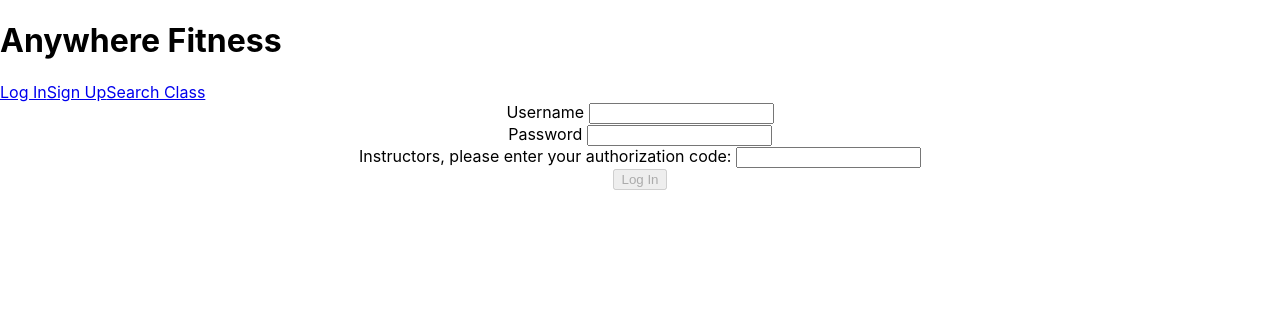
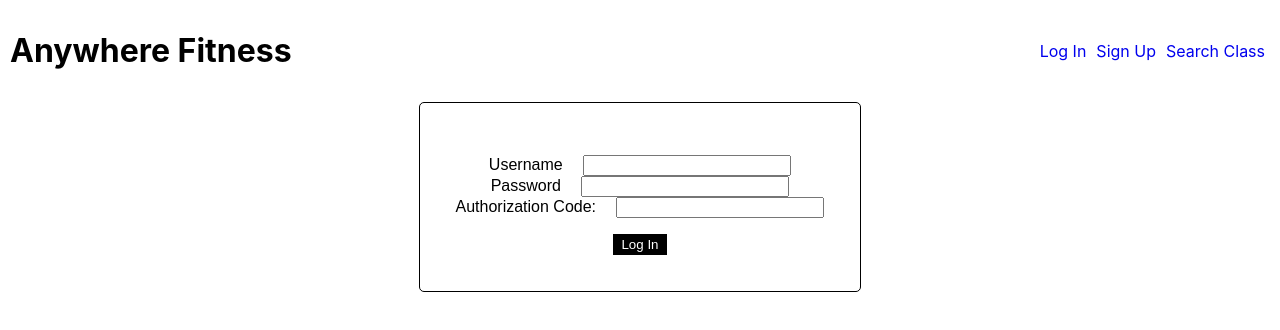
Before and after one commit to TT133-Anywhere-Fitness/Front-End, a React (Create React App) app: page / in a window 1280 px wide. Shown: the top 330 px of the page. Built offline with nearby package versions, Linux system fonts and the light colour scheme.

Commit message:
styling skeleton

```diff
--- a/src/App.css
+++ b/src/App.css
@@ -1,5 +1,12 @@
 .App {
   text-align: center;
+  width: 100%;
+  height: 100%;
+  margin: 0;
+  padding: 0;
+  font-family: "Montserrat", sans-serif;
+  text-align: center;
+  display: flex;
 }
 
 .App-logo {
@@ -36,3 +43,80 @@
     transform: rotate(360deg);
   }
 }
+
+.signUpForm{
+  align-self: center;
+  margin: 0 auto;
+  border: 1px solid black;
+  border-radius: 5px;
+  padding: 36px;
+}
+
+.loginForm {
+  align-self: center;
+  margin: 0 auto;
+  border: 1px solid black;
+  border-radius: 5px;
+  padding: 36px;
+}
+form{
+  margin-top: 0;
+}
+
+input {
+  width: 200px;
+  margin-left: 16px;
+}
+
+button {
+  border: none;
+  background-color: black;
+  color: white;
+  padding: 3px 8px;
+  margin-top: 16px;
+}
+
+.NavBar{
+  display: flex;
+  justify-content: space-between;
+  padding: 10px;
+}
+
+.NavBar .title {
+  align-self: center;
+  font-weight: normal;
+}
+
+.NavBar .links{
+  display: flex;
+  align-items: center;
+}
+
+.NavBar .links a{
+  padding: 5px;
+  text-decoration: none;
+}
+
+.student {
+  margin: auto auto 5% auto;
+  display: flex;
+  flex-direction: column;
+  align-content: center;
+}
+
+.instructor {
+  margin: auto auto 5% auto;
+  display: flex;
+  flex-direction: column;
+  align-content: center;
+}
+
+.classCard{
+  border: solid 1px black;
+  border-radius: 5%;
+  margin: 1%;
+}
+
+.classList{
+  margin: 5% auto auto auto;
+}
--- a/src/components/ClassCard.js
+++ b/src/components/ClassCard.js
@@ -10,7 +10,7 @@ function ClassCard(props){
     } */
 
     return(
-        <div>
+        <div className="classCard">
             <p>{name}</p>
             <p>{type}</p>
             <p>{date}</p>
--- a/src/components/ClassList.js
+++ b/src/components/ClassList.js
@@ -7,7 +7,7 @@ function ClassList(props) {
         return <h1>Loading...</h1>
     }
     return(
-        <div>
+        <div className="classList">
             {props.classes.map((item) => {
                 return(
                     <ClassCard class={item} key={item.id}/>
--- a/src/components/InstructorDashboard.js
+++ b/src/components/InstructorDashboard.js
@@ -11,7 +11,7 @@ const InstructorDashboard = (props) => {
     },[getClasses])
 
     return(
-        <div>
+        <div className="instructor">
             <AddClass />
             <ClassList />
         </div>
--- a/src/components/Login.js
+++ b/src/components/Login.js
@@ -53,8 +53,8 @@ export default function Login(){
     return (
         <div className="loginForm">
             <div style={{ color : 'red' }}>
-                <div>{errors.username}</div>
-                <div>{errors.password}</div>
+                <p>{errors.username}</p>
+                <p>{errors.password}</p>
             </div>
             <form onSubmit={login}>
                 <label htmlFor="username">Username </label>
@@ -73,7 +73,7 @@ export default function Login(){
                     onChange={handleChange}
                 />
                 <br />
-                <label htmlFor="authCode">Instructors, please enter your authorization code: </label>
+                <label htmlFor="authCode">Authorization Code: </label>
                 <input
                     value={credentials.instructorCode}
                     name="authCode"
--- a/src/components/SearchClassCard.js
+++ b/src/components/SearchClassCard.js
@@ -4,7 +4,7 @@ import { connect } from "react-redux";
 
 function SearchClassCard({name, type, date, duration, intensity, location, numberOfRegisteredAttendees, maxClassSize}){
     return(
-        <div>
+        <div className="classCard">
             <p>{name}</p>
             <p>{type}</p>
             <p>{date}</p>
--- a/src/components/SearchClassList.js
+++ b/src/components/SearchClassList.js
@@ -7,7 +7,7 @@ function SearchClassList(props) {
         return <h1>Loading...</h1>
     }
     return(
-        <div>
+        <div className="classList">
             {props.classes.map((item) => {
                 return(
                     <SearchClassCard class={item} key={item.id}/>
--- a/src/components/SignUp.js
+++ b/src/components/SignUp.js
@@ -52,8 +52,8 @@ export default function SignUp(){
     return(
         <div className="signUpForm">
             <div style={{ color : 'red' }}>
-                <div>{errors.username}</div>
-                <div>{errors.password}</div>
+                <p>{errors.username}</p>
+                <p>{errors.password}</p>
             </div>
             <form onSubmit={onSubmit}>
                 <label htmlFor="username">Username </label>
--- a/src/components/StudentDashboard.js
+++ b/src/components/StudentDashboard.js
@@ -33,7 +33,7 @@ const StudentDashboard = (props) => {
     }
 
     return(
-        <div>
+        <div className="student">
             <h2>Search Classes</h2>
             <SearchBar
                 placeholder="Search"
```
